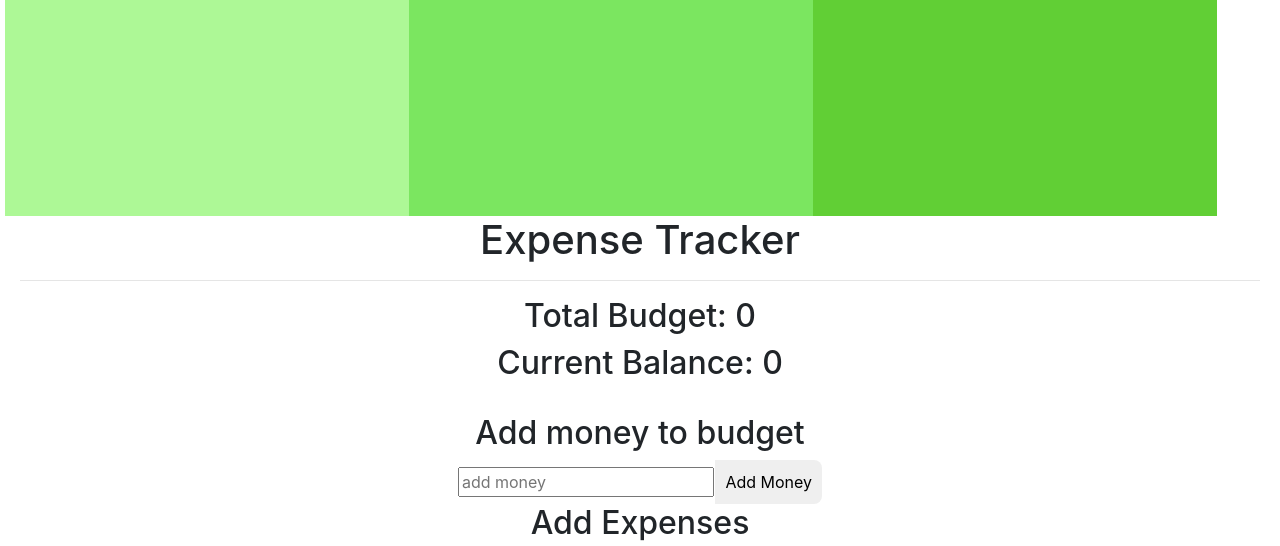
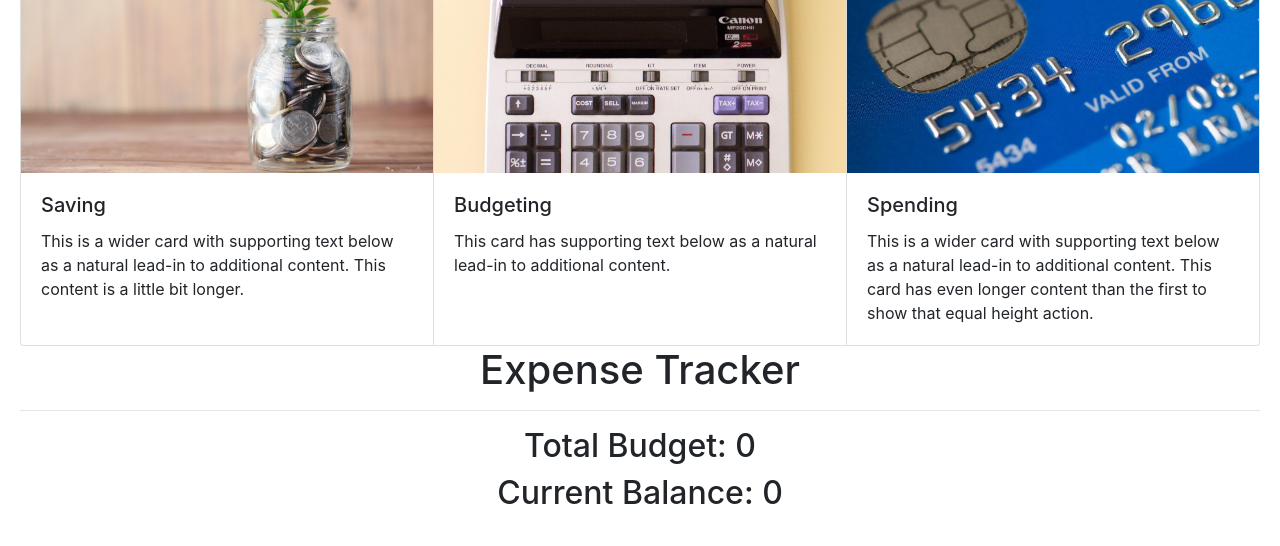
Before and after one commit to patkelly174/cs326-final-discount_wix, a website: page client/duality.html in a window 1280 px wide. Shown: the part 618-1164 px from the top of the page. Drawn offline with nearby package versions, Linux system fonts and the light colour scheme.

Commit message:
3-bs-cards

```diff
--- a/client/duality.css
+++ b/client/duality.css
@@ -294,3 +294,9 @@ body {
   background-color: #5f9444;
   border-color: #fff;
 }
+
+.card-img-top {
+  width: 100%;
+  height: 20vw;
+  object-fit: cover;
+}
--- a/client/duality.html
+++ b/client/duality.html
@@ -51,9 +51,35 @@
             </p>
           </div>
 
+            <div class="card-group">
+                <div class="card">
+                  <img class="card-img-top" src="/media/card1.jpg" alt="Card image cap">
+                  <div class="card-body">
+                    <h5 class="card-title">Saving</h5>
+                    <p class="card-text">This is a wider card with supporting text below as a natural lead-in to additional content. This content is a little bit longer.</p>
+                    <!-- <p class="card-text"><small class="text-muted">Last updated 3 mins ago</small></p> -->
+                  </div>
+                </div>
+                <div class="card">
+                  <img class="card-img-top" src="/media/card2.jpeg" alt="Card image cap">
+                  <div class="card-body">
+                    <h5 class="card-title">Budgeting</h5>
+                    <p class="card-text">This card has supporting text below as a natural lead-in to additional content.</p>
+                    <!-- <p class="card-text"><small class="text-muted">Last updated 3 mins ago</small></p> -->
+                  </div>
+                </div>
+                <div class="card">
+                  <img class="card-img-top" src="/media/card3.jpeg" alt="Card image cap">
+                  <div class="card-body">
+                    <h5 class="card-title">Spending</h5>
+                    <p class="card-text">This is a wider card with supporting text below as a natural lead-in to additional content. This card has even longer content than the first to show that equal height action.</p>
+                    <!-- <p class="card-text"><small class="text-muted">Last updated 3 mins ago</small></p> -->
+                  </div>
+                </div>
+              </div>
 
-            <center>
-              <div class="row">
+
+              <!-- <div class="row">
                   <div class="column" id = "change1">
                       <h2>Saving</h2>
                       <p>Some text..</p>
@@ -66,8 +92,7 @@
                     <h2>Spending</h2>
                     <p>Some text..</p>
                   </div>
-              </div>
-              </center>
+              </div> -->
               <center>
                 <h1 id = "expense">Expense Tracker</h1>
                 <hr>
```
Also changed, not shown: media/card1.jpg (added), media/card2.jpeg (added), media/card3.jpeg (added).
